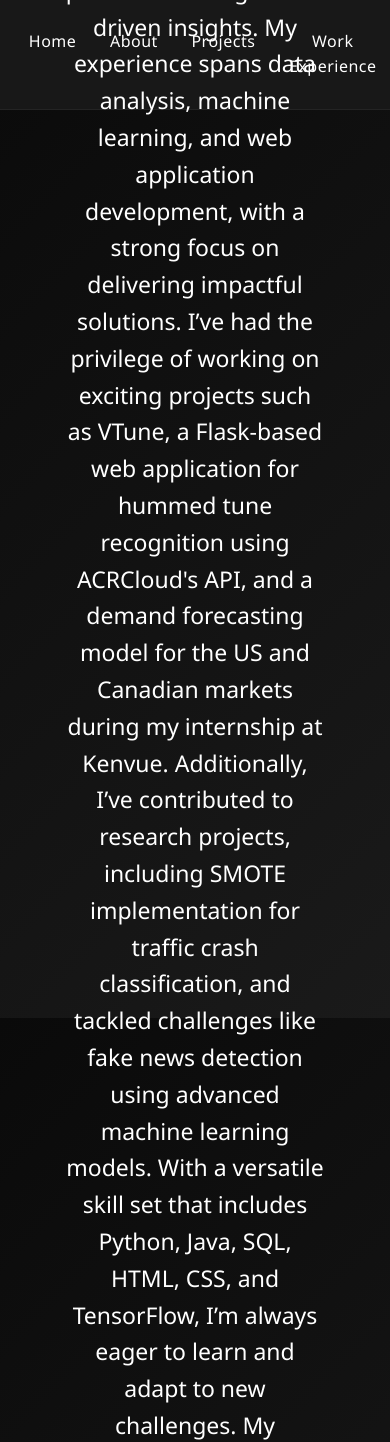
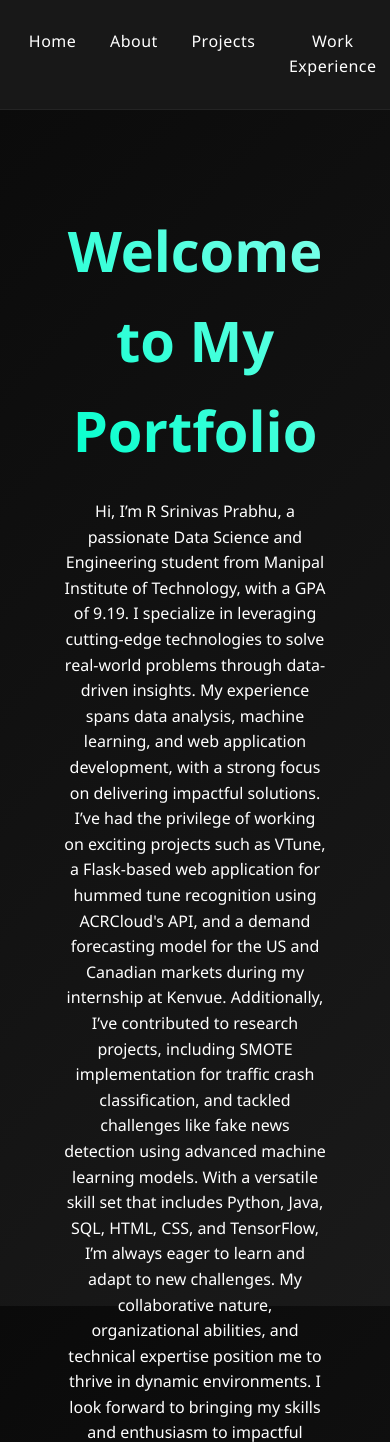
Before and after one commit to SieGe0701/portfolio, a Flask app: page / in a window 390 px wide; the page is wider, and only the part inside the window is pictured. Shown: the top 1442 px of that part. Run offline with Flask 3, Linux system fonts and the light colour scheme.

Commit message:
fix responsiveness

```diff
--- a/static/css/style.css
+++ b/static/css/style.css
@@ -99,6 +99,7 @@ nav a:hover::after {
     justify-content: center;
     text-align: center;
     position: relative;
+    padding-top: 60px;
 }
 /* Hero section specific container (home page) */
 .hero-container {
@@ -394,16 +395,17 @@ h2 {
 }
 
 /* Responsive Design */
+/* Mobile Navigation and Content Fixes */
 @media (max-width: 768px) {
     /* Make nav static instead of fixed on mobile */
     nav {
         position: static;
         padding: 1rem;
-        display: flex;
     }
 
     /* Reset container padding since nav is no longer fixed */
     .container {
+
         padding-top: 2rem;
     }
 
@@ -429,10 +431,12 @@ h2 {
 
     /* Adjust hero section spacing */
     .hero {
-        padding-top: 2rem;
+        margin-top: 18rem;
+        padding-top: 0;
+        min-height: calc(100vh - 60px); /* Subtract nav height */
     }
 
     .hero-container {
-        padding-top:2rem;
+        padding-top: 1rem;
     }
 }
--- a/templates/index.html
+++ b/templates/index.html
@@ -18,10 +18,10 @@
     </nav>
 
     <main class="container">
-        <section class="hero">
+        <div class="hero">
             <div class="hero-content">
                 <h1>Welcome to My Portfolio</h1>
-                <p style="font-size: 23px;">Hi, I’m R Srinivas Prabhu, a passionate Data Science and Engineering student from Manipal Institute of Technology, with a GPA of 9.19. I specialize in leveraging cutting-edge technologies to solve real-world problems through data-driven insights. My experience spans data analysis, machine learning, and web application development, with a strong focus on delivering impactful solutions.
+                <p>Hi, I’m R Srinivas Prabhu, a passionate Data Science and Engineering student from Manipal Institute of Technology, with a GPA of 9.19. I specialize in leveraging cutting-edge technologies to solve real-world problems through data-driven insights. My experience spans data analysis, machine learning, and web application development, with a strong focus on delivering impactful solutions.
 
                     I’ve had the privilege of working on exciting projects such as VTune, a Flask-based web application for hummed tune recognition using ACRCloud's API, and a demand forecasting model for the US and Canadian markets during my internship at Kenvue. Additionally, I’ve contributed to research projects, including SMOTE implementation for traffic crash classification, and tackled challenges like fake news detection using advanced machine learning models.
 
@@ -29,7 +29,7 @@
 
                     I look forward to bringing my skills and enthusiasm to impactful opportunities that drive innovation and value.</p>
             </div>
-        </section>
+        </div>
     </main>
 </body>
 </html>
```
